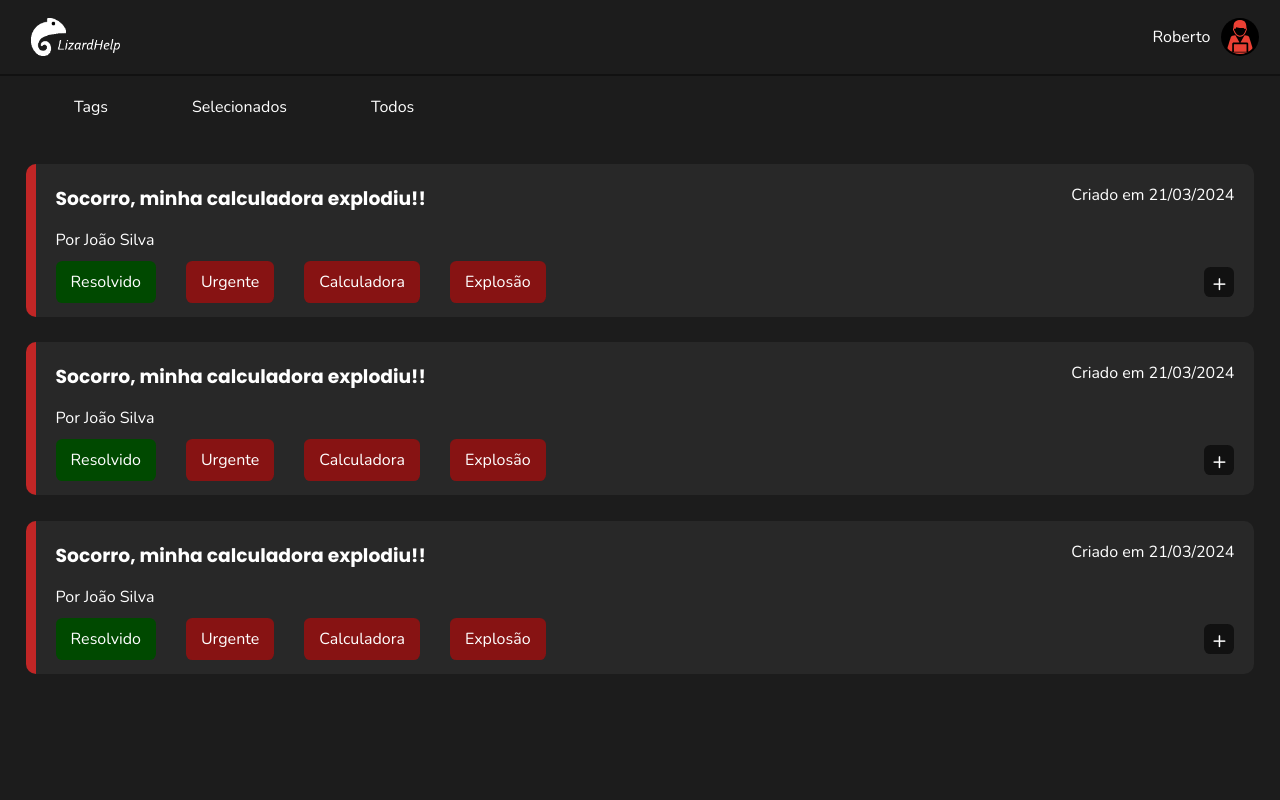
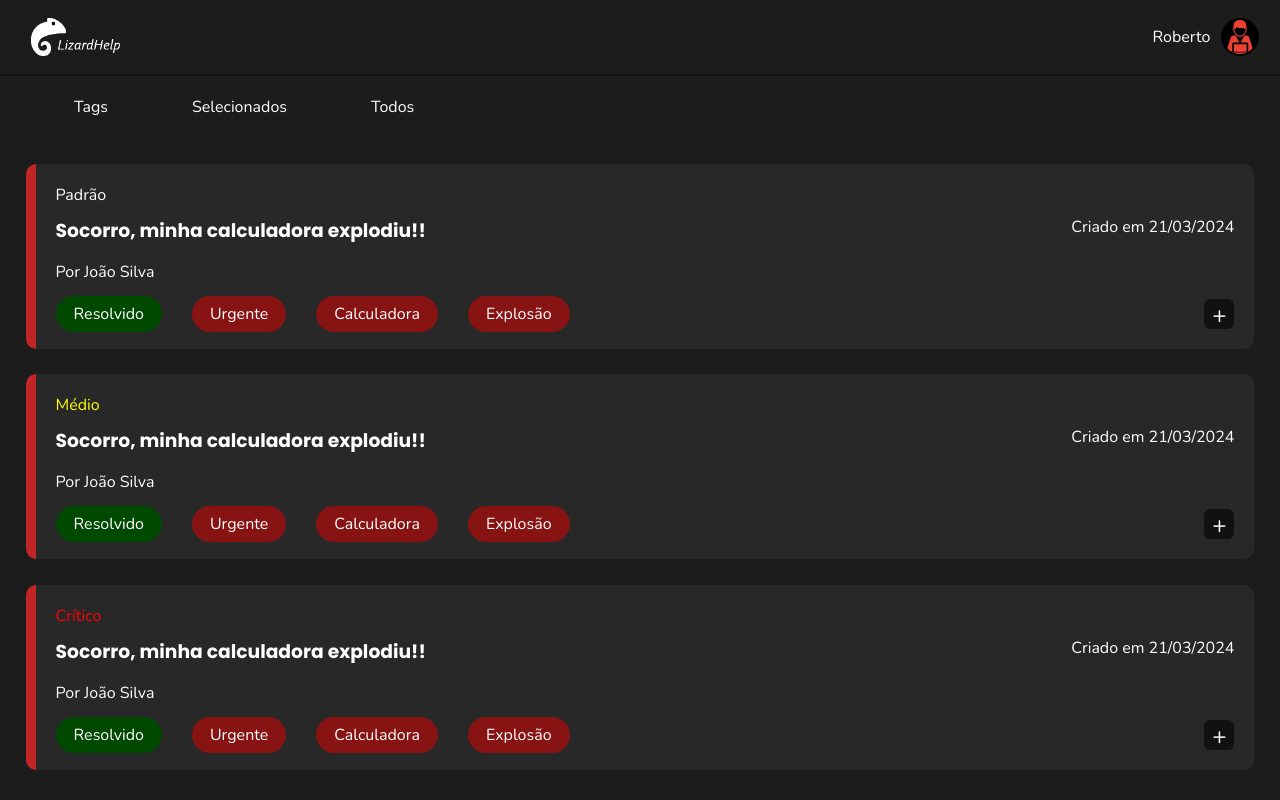
Before and after one commit to MrCoffeeOri/Lizard-Help, a React (Vite) app: page /technician in a window 1280 px wide. Built offline with nearby package versions, Linux system fonts and the light colour scheme.

Commit message:
ticket configs

```diff
--- a/src/components/Alert.tsx
+++ b/src/components/Alert.tsx
@@ -5,6 +5,7 @@ export default function Alert({ message, time = 6500 }: { message: string | null
   const alertRef = useRef<HTMLDivElement>(null)
 
   useEffect(() => {
+    if (!message) return
     const timer = setTimeout(() => {
       alertRef.current.remove();
     }, time);
--- a/src/css/technician.css
+++ b/src/css/technician.css
@@ -89,6 +89,11 @@
             border-left: 10px solid var(--red-main);
             border-radius: 10px;
             margin-bottom: 20px;
+            .state {
+                margin: 0 0 10px 0;
+                &.medium { color: yellow; };
+                &.critical { color: red; };
+            }
             .box {
                 overflow-y: auto;
                 max-height: 50vh;
@@ -118,8 +123,8 @@
             .tags {
                 .tag {
                     background-color: var(--red-main-darker);
-                    padding: 10px 15px;
-                    border-radius: .4rem;
+                    padding: 7px 18px;
+                    border-radius: 6rem;
                     margin: 0 30px 0 0;
                     &.solved { background-color: var(--green-main); }
                 }
--- a/src/pages/Technician.tsx
+++ b/src/pages/Technician.tsx
@@ -37,7 +37,7 @@ export default function Technician() {
     }
 
     const handleMoreDetails = (e: React.MouseEvent<HTMLSpanElement>) => {
-        e.currentTarget.innerText = e.currentTarget.parentElement?.parentElement?.lastElementChild?.classList.toggle("opened") ? '-' : '+';
+        e.currentTarget.innerText = e.currentTarget.parentElement?.parentElement?.lastElementChild?.classList.toggle("opened") ? '-' : '+'
     };
 
     return (
@@ -70,6 +70,7 @@ export default function Technician() {
                 </form>*/}
             <div id='tickets' className='scrollable'>
                 <div className="ticket">
+                    <p className='state'>Padrão</p>
                     <h3 className="title">Socorro, minha calculadora explodiu!!</h3>
                     <span className='date' >Criado em 21/03/2024</span>
                     <p className="by">Por João Silva</p>
@@ -88,6 +89,7 @@ export default function Technician() {
                     </div>
                 </div>
                 <div className="ticket">
+                    <p className='state medium'>Médio</p>
                     <h3 className="title">Socorro, minha calculadora explodiu!!</h3>
                     <span className='date' >Criado em 21/03/2024</span>
                     <p className="by">Por João Silva</p>
@@ -106,6 +108,7 @@ export default function Technician() {
                     </div>
                 </div>
                 <div className="ticket">
+                    <p className='state critical'>Crítico</p>
                     <h3 className="title">Socorro, minha calculadora explodiu!!</h3>
                     <span className='date' >Criado em 21/03/2024</span>
                     <p className="by">Por João Silva</p>
```
Also changed, not shown: src/pages/Start.tsx (+3 -6 lines), public/chat.png (added).
